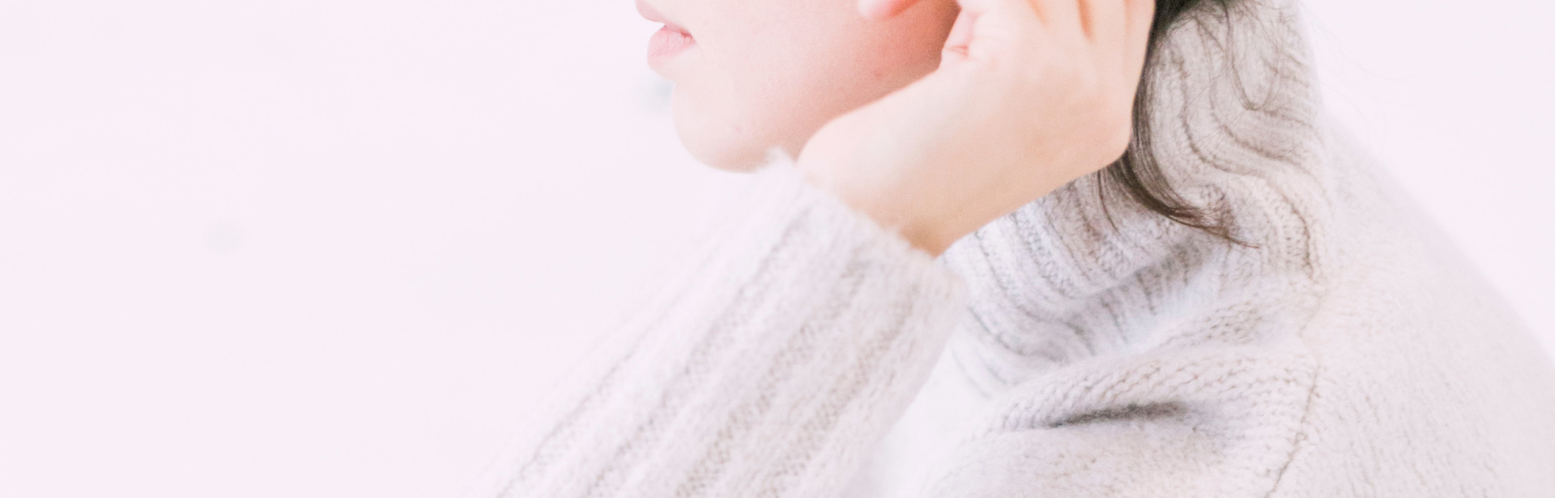
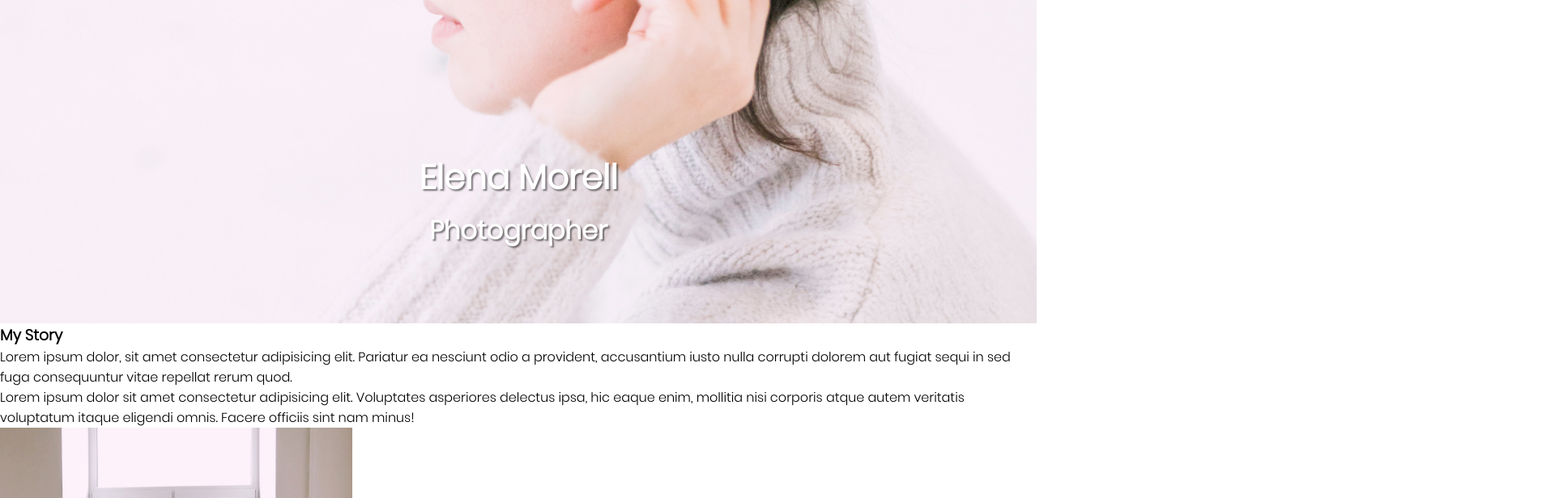
Before and after one commit to BBrier14/Mock-Professional-Website, a plain HTML site: page photo.html in a window 1280 px wide. Shown: the top 616 px of the page at 81% size, 1920 px wide, since content can reach past the window. Drawn offline with Linux system fonts and the light colour scheme.

Commit message:
author and banner styling complete

```diff
--- a/style.css
+++ b/style.css
@@ -126,3 +126,32 @@ nav {
 		transform: scale(4);
 	}
 }
+
+/* Profile Page */
+.banner {
+	height: 50vh;
+	width: 100%;
+	position: relative;
+}
+.banner img {
+	height: 100%;
+	width: 100%;
+	object-fit: cover;
+	object-position: top;
+}
+.author {
+	position: absolute;
+	top: 70%;
+	left: 50%;
+	transform: translate(-50%, -70%);
+	color: white;
+	text-shadow: 2px 2px 2px rgba(0, 0, 0, 0.5);
+	text-align: center;
+}
+.author h1 {
+	font-size: 42px;
+}
+.author h3 {
+	padding: 10px 0px;
+	font-size: 32px;
+}
```
